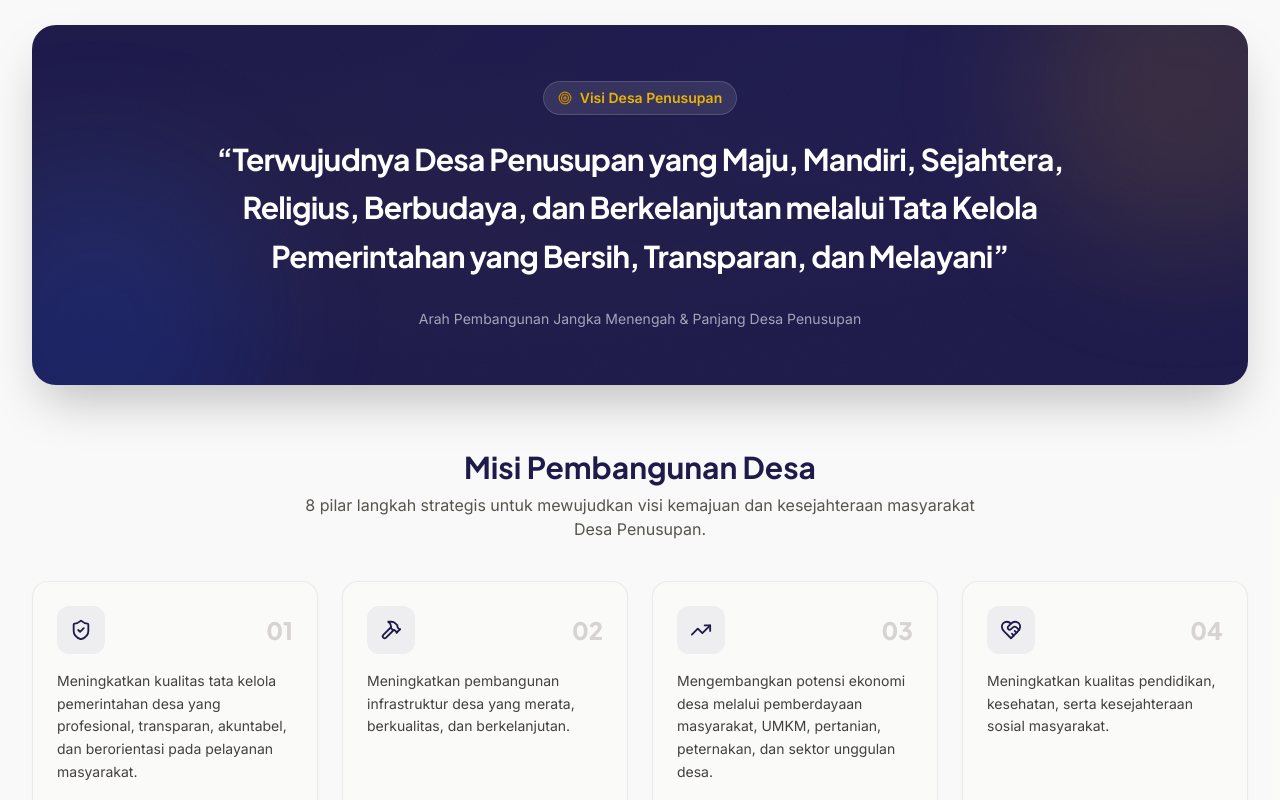
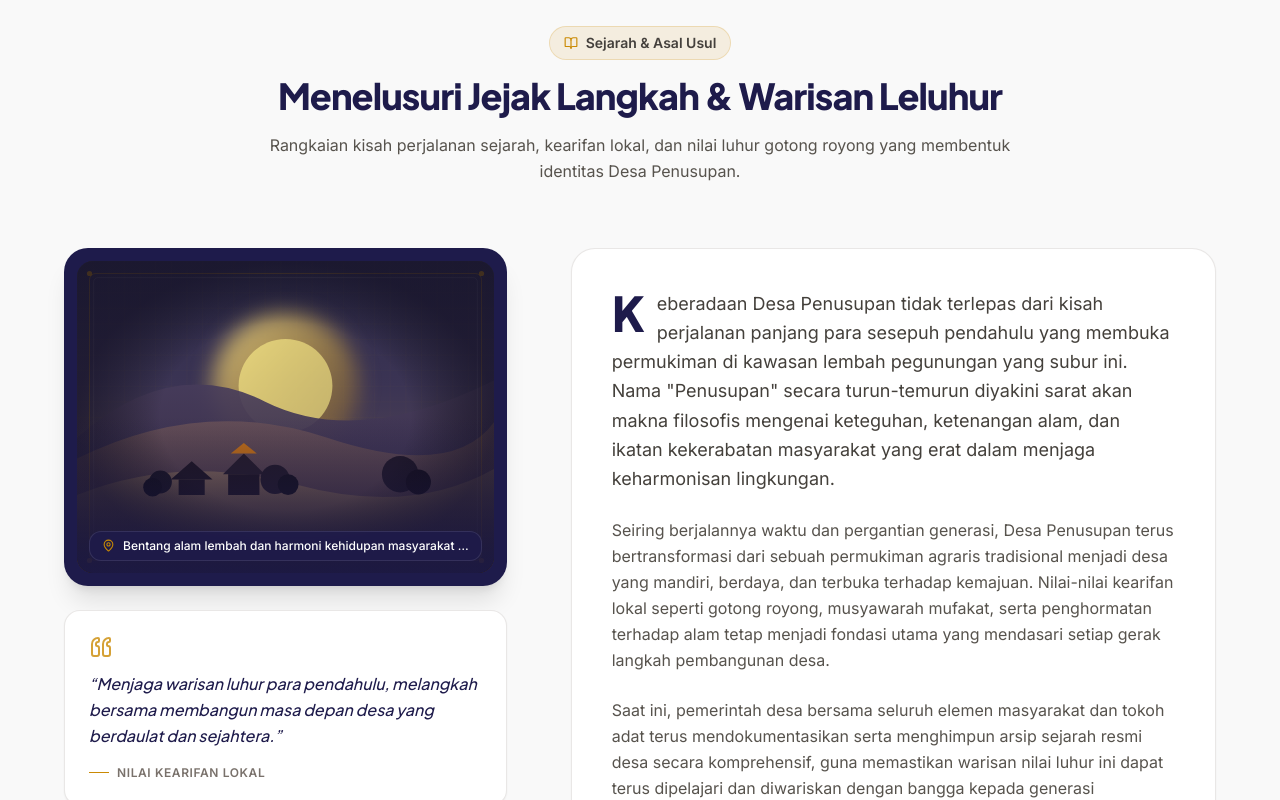
Before and after one commit to AchmadAkif/penusupan-monorepo, a Next.js app in the folder apps/web/: page /profile in a window 1280 px wide. Shown: the part 520-1320 px from the top of the page. Built offline with nearby package versions, Linux system fonts and the light colour scheme.

Commit message:
feat: implement village history section with dedicated component and seed data integration

```diff
--- a/apps/web/src/app/profile/page.tsx
+++ b/apps/web/src/app/profile/page.tsx
@@ -1,5 +1,6 @@
 import type { Metadata } from 'next';
 import { ProfileHero } from '@/components/profile/ProfileHero';
+import { VillageHistorySection } from '@/components/profile/history';
 import { VisionMissionSection } from '@/components/home/vision-mission';
 import { OrgChartSection } from '@/components/profile/org-chart';
 
@@ -15,11 +16,14 @@ export default function ProfilePage() {
       {/* ── 0. Profile Page Hero Header ── */}
       <ProfileHero />
 
-      {/* ── 1. Visi & Misi Desa (Section 1) ── */}
-      <VisionMissionSection />
+      {/* ── 1. Sejarah Desa (Section 1) ── */}
+      <VillageHistorySection />
 
-      {/* ── 2. Struktur Organisasi Desa (Section 2) ── */}
-      <OrgChartSection />
+      {/* ── 2. Visi & Misi Desa (Section 2) ── */}
+      <VisionMissionSection className="bg-white border-t border-stone-200/80" />
+
+      {/* ── 3. Struktur Organisasi Desa (Section 3) ── */}
+      <OrgChartSection className="bg-linen/40" />
     </div>
   );
 }
--- /dev/null
+++ b/apps/web/src/components/profile/history/VillageHistorySection.tsx
@@ -0,0 +1,132 @@
+'use client';
+
+import { motion } from 'motion/react';
+import Image from 'next/image';
+import { BookOpen, Quote, Sparkles, MapPin } from 'lucide-react';
+import { Eyebrow } from '@/components/Eyebrow';
+import { fadeInUp, staggerContainer, slideInLeft } from '@/constants/animation';
+import { DEFAULT_VILLAGE_HISTORY } from '@/constants/seedData';
+import type { VillageHistorySectionProps } from '@/types/profile';
+
+export function VillageHistorySection({
+  history = DEFAULT_VILLAGE_HISTORY,
+  className,
+}: VillageHistorySectionProps) {
+  const [firstParagraph, ...restParagraphs] = history.paragraphs;
+
+  return (
+    <section
+      id="sejarah"
+      className={`py-20 lg:py-28 bg-linen/50 border-t border-stone-200/80 overflow-hidden ${
+        className || ''
+      }`}
+    >
+      <div className="max-w-7xl mx-auto px-4 sm:px-6 lg:px-8 space-y-16">
+
+        {/* ── Section Header ── */}
+        <div className="text-center max-w-3xl mx-auto space-y-4">
+          <div className="flex justify-center">
+            <Eyebrow label="Sejarah & Asal Usul" icon={BookOpen} />
+          </div>
+          <h2 className="font-heading font-extrabold text-2xl sm:text-3xl lg:text-4xl text-navy tracking-tight">
+            {history.title}
+          </h2>
+          <p className="font-body text-stone-600 text-sm sm:text-base leading-relaxed">
+            {history.subtitle}
+          </p>
+        </div>
+
+        {/* ── 2-Column Storybook Layout ── */}
+        <motion.div
+          variants={staggerContainer}
+          initial="hidden"
+          whileInView="visible"
+          viewport={{ once: true, margin: '-50px' }}
+          className="grid grid-cols-1 lg:grid-cols-12 gap-12 lg:gap-16 items-start max-w-6xl mx-auto"
+        >
+
+          {/* ════ LEFT COLUMN: HERITAGE VISUAL & QUOTE (5 Cols) ════ */}
+          <motion.div
+            variants={slideInLeft}
+            className="lg:col-span-5 space-y-6"
+          >
+            {/* Framed Image Card */}
+            <div className="group relative rounded-3xl bg-navy p-2 sm:p-3 shadow-xl overflow-hidden border border-navy/20">
+              <div className="relative aspect-4/3 w-full rounded-2xl overflow-hidden bg-stone-900">
+                <Image
+                  src={history.imageUrl}
+                  alt="Ilustrasi Sejarah Desa Penusupan"
+                  fill
+                  className="object-cover transition-transform duration-500 ease-out group-hover:scale-105"
+                  sizes="(max-width: 1024px) 100vw, 40vw"
+                />
+
+                {/* Subtle Amber Vignette overlay */}
+                <div className="absolute inset-0 bg-linear-to-t from-navy/80 via-transparent to-transparent pointer-events-none" />
+
+                {/* Location Badge */}
+                <div className="absolute bottom-3 left-3 right-3 flex items-center gap-2 px-3 py-1.5 rounded-xl bg-navy/80 backdrop-blur-md text-white text-xs border border-white/10">
+                  <MapPin size={13} className="text-gold shrink-0" />
+                  <span className="truncate font-medium">{history.imageCaption}</span>
+                </div>
+              </div>
+            </div>
+
+            {/* Inspiring Heritage Quote Card */}
+            {history.quote && (
+              <div className="relative rounded-2xl bg-white border border-stone-200/90 p-6 shadow-xs space-y-3">
+                <Quote className="text-gold/80 w-6 h-6 rotate-180" />
+                <p className="font-heading font-medium text-navy text-sm sm:text-base italic leading-relaxed">
+                  &ldquo;{history.quote}&rdquo;
+                </p>
+                <div className="pt-1 flex items-center gap-2 text-xs font-semibold text-stone-500 uppercase tracking-wider">
+                  <span className="w-5 h-px bg-gold" />
+                  <span>Nilai Kearifan Lokal</span>
+                </div>
+              </div>
+            )}
+          </motion.div>
+
+          {/* ════ RIGHT COLUMN: RICH TEXT PROSE CONTAINER (7 Cols) ════ */}
+          <motion.div
+            variants={fadeInUp}
+            className="lg:col-span-7 space-y-6"
+          >
+            <div className="rounded-3xl bg-white border border-stone-200/90 p-6 sm:p-8 lg:p-10 shadow-xs space-y-6">
+
+              {/* First Paragraph with Elegant Drop Cap */}
+              {firstParagraph && (
+                <p className="font-body text-stone-700 text-base sm:text-lg leading-relaxed first-letter:float-left first-letter:text-5xl first-letter:pr-3 first-letter:font-heading first-letter:font-extrabold first-letter:text-navy first-letter:leading-none">
+                  {firstParagraph}
+                </p>
+              )}
+
+              {/* Subsequent Narrative Paragraphs */}
+              {restParagraphs.map((para, idx) => (
+                <p
+                  key={idx}
+                  className="font-body text-stone-600 text-base sm:text-base leading-relaxed"
+                >
+                  {para}
+                </p>
+              ))}
+
+              {/* Status Note / Documentation Tag */}
+              <div className="pt-4 border-t border-stone-100 flex items-start gap-3 text-xs text-stone-500 bg-linen/50 -mx-6 -mb-6 sm:-mx-8 sm:-mb-8 lg:-mx-10 lg:-mb-10 p-5 rounded-b-3xl">
+                <Sparkles size={16} className="text-gold shrink-0 mt-0.5" />
+                <p className="leading-relaxed">
+                  Penyusunan naskah babad dan arsip sejarah resmi Desa Penusupan terus diperkaya melalui penelusuran dokumen sejarah daerah dan penuturan sesepuh desa.
+                </p>
+              </div>
+
+            </div>
+          </motion.div>
+
+        </motion.div>
+
+      </div>
+    </section>
+  );
+}
+
+export default VillageHistorySection;
--- /dev/null
+++ b/apps/web/src/components/profile/history/index.ts
@@ -0,0 +1 @@
+export * from './VillageHistorySection';
--- a/apps/web/src/constants/seedData.ts
+++ b/apps/web/src/constants/seedData.ts
@@ -27,7 +27,10 @@ import type {
   GeographyMetricItem,
   NewsItem,
 } from '@/types/home';
-import type { VillageOrgStructure } from '@/types/profile';
+import type {
+  VillageOrgStructure,
+  VillageHistoryData,
+} from '@/types/profile';
 
 // ── 1. Hero Section Default Data ──
 export const DEFAULT_HERO_DATA: Required<HeroSectionProps> = {
@@ -364,3 +367,19 @@ export const DEFAULT_ORG_STRUCTURE: VillageOrgStructure = {
     },
   ],
 };
+
+// ── 10. Village History Default Narrative ──
+export const DEFAULT_VILLAGE_HISTORY: VillageHistoryData = {
+  title: 'Menelusuri Jejak Langkah & Warisan Leluhur',
+  subtitle:
+    'Rangkaian kisah perjalanan sejarah, kearifan lokal, dan nilai luhur gotong royong yang membentuk identitas Desa Penusupan.',
+  paragraphs: [
+    'Keberadaan Desa Penusupan tidak terlepas dari kisah perjalanan panjang para sesepuh pendahulu yang membuka permukiman di kawasan lembah pegunungan yang subur ini. Nama "Penusupan" secara turun-temurun diyakini sarat akan makna filosofis mengenai keteguhan, ketenangan alam, dan ikatan kekerabatan masyarakat yang erat dalam menjaga keharmonisan lingkungan.',
+    'Seiring berjalannya waktu dan pergantian generasi, Desa Penusupan terus bertransformasi dari sebuah permukiman agraris tradisional menjadi desa yang mandiri, berdaya, dan terbuka terhadap kemajuan. Nilai-nilai kearifan lokal seperti gotong royong, musyawarah mufakat, serta penghormatan terhadap alam tetap menjadi fondasi utama yang mendasari setiap gerak langkah pembangunan desa.',
+    'Saat ini, pemerintah desa bersama seluruh elemen masyarakat dan tokoh adat terus mendokumentasikan serta menghimpun arsip sejarah resmi desa secara komprehensif, guna memastikan warisan nilai luhur ini dapat terus dipelajari dan diwariskan dengan bangga kepada generasi mendatang.',
+  ],
+  imageUrl: '/images/village-history.svg',
+  imageCaption: 'Bentang alam lembah dan harmoni kehidupan masyarakat Desa Penusupan.',
+  quote:
+    'Menjaga warisan luhur para pendahulu, melangkah bersama membangun masa depan desa yang berdaulat dan sejahtera.',
+};
```
Also changed, not shown: apps/web/src/types/profile.ts (+14 -0 lines), apps/web/public/images/village-history.svg (added).
